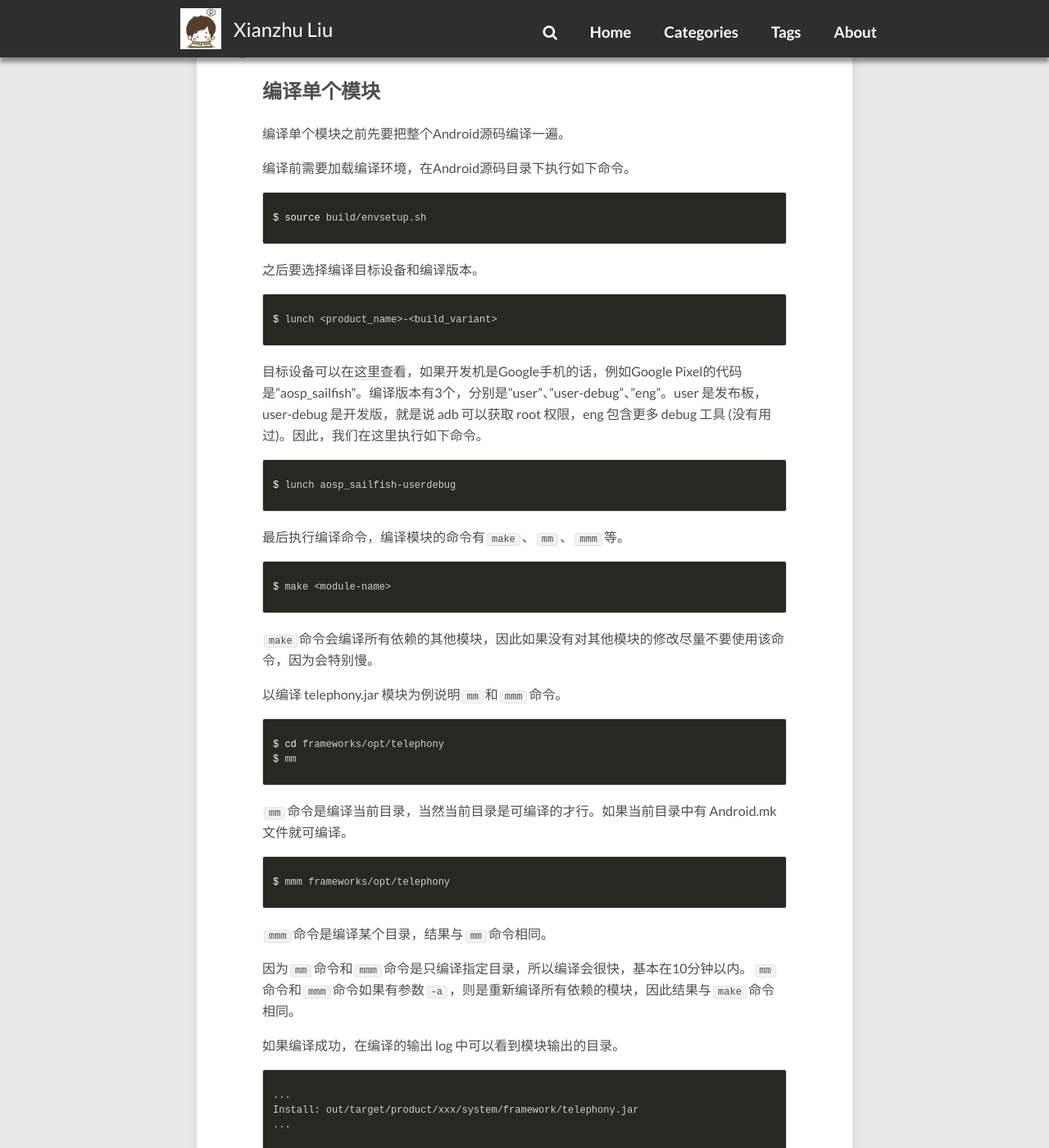
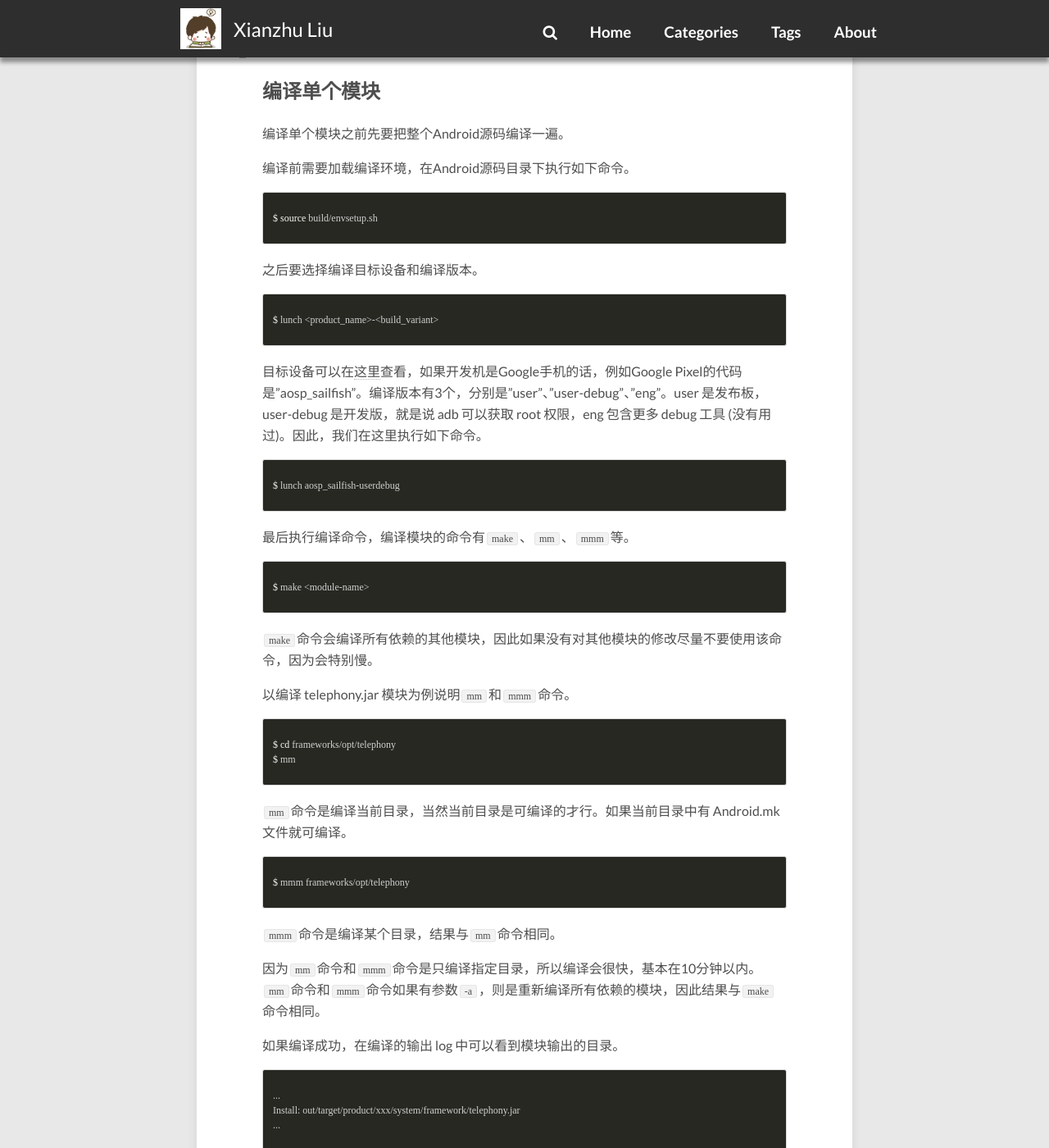
Before and after one commit to xianzhu21/xianzhu21.github.io, a Jekyll site: the page built from index.html, in a window 1280 px wide and 1400 px high, scrolled down 469 px. Shown: the whole window at 82% size. Built offline with Jekyll 4.4.1, drawn with Linux system fonts in a browser that asks for light colours; nearby versions of some CDN libraries; the list of posts is cut into pages by our own code; comment, search, counter and statistics services are not loaded; some of the changed text lies outside the part shown.

Commit message:
modify code fonts

```diff
--- a/_sass/_coderay.scss
+++ b/_sass/_coderay.scss
@@ -1,6 +1,6 @@
 .CodeRay {
   font-family: $code-font;
-  @include font(12);
+  @include font(13);
   color: #d0d0d0;
   margin-bottom: 1.5em;
   @include rounded(3px);
--- a/_sass/_variables.scss
+++ b/_sass/_variables.scss
@@ -4,7 +4,7 @@
 $base-font: 'Lato', Calibri, Arial, sans-serif;
 $heading-font: $base-font;
 $caption-font: $base-font;
-$code-font: monospace;
+$code-font: input;
 $alt-font: serif;
 
 $doc-font-size: 16;
```
